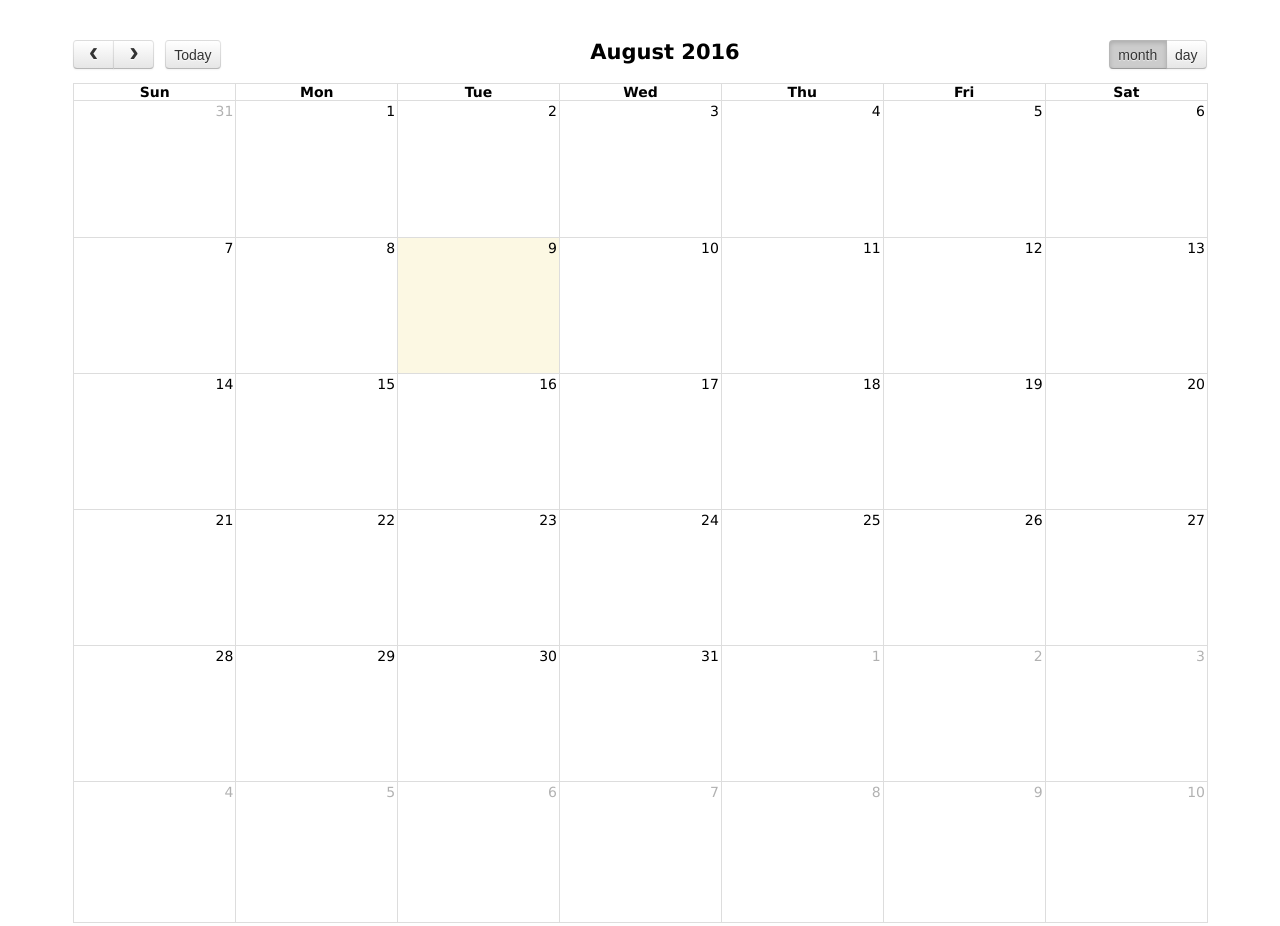
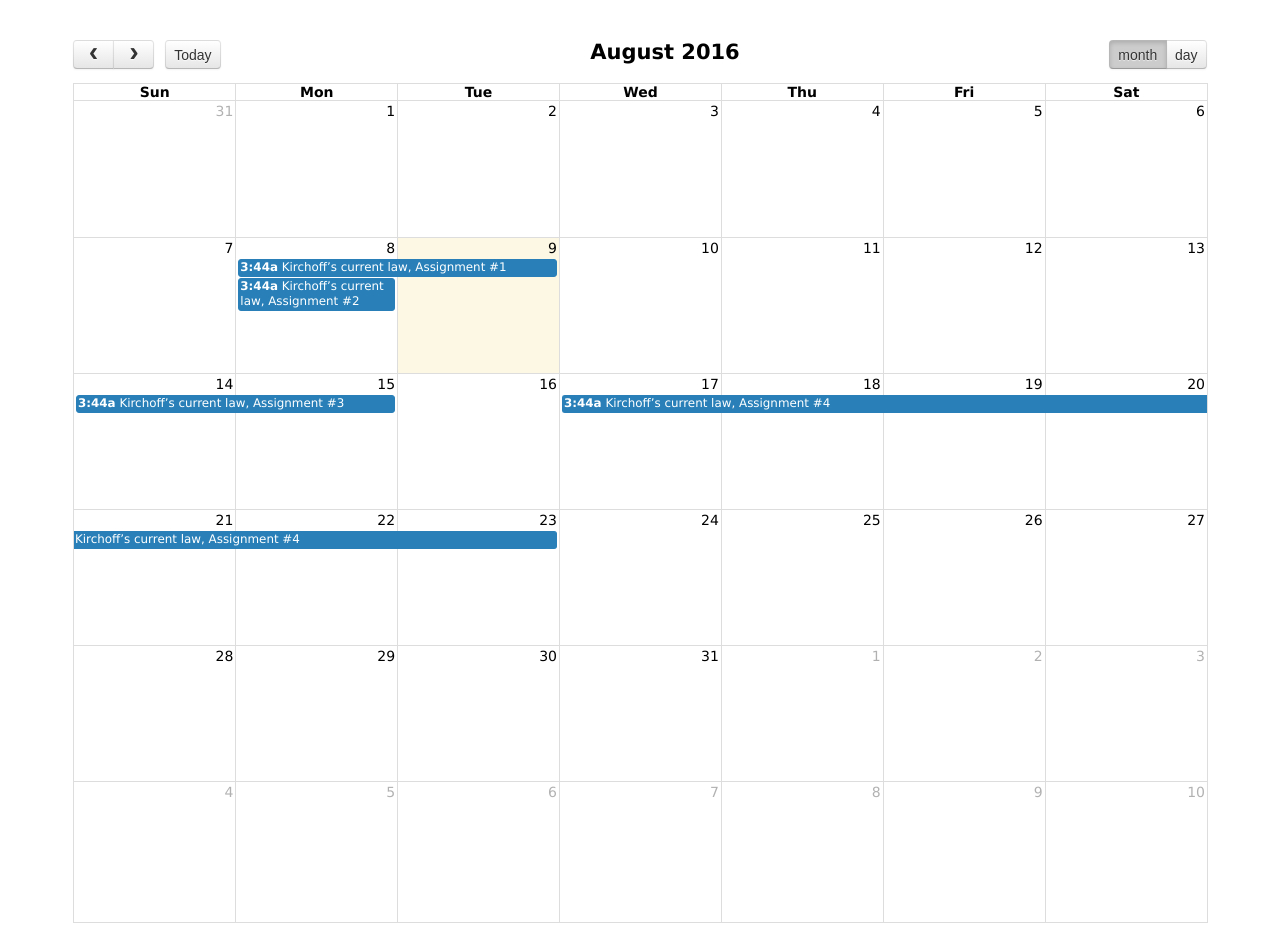
Before and after one commit to vsreelasya/Electronix-Tutor, a plain HTML site: page Calendar/index.html in a window 1280 px wide. Drawn offline with Linux system fonts and the light colour scheme.

Commit message:
Added Calendar json

```diff
--- a/Calendar/css/fullcalendar.css
+++ b/Calendar/css/fullcalendar.css
@@ -706,8 +706,6 @@ be a descendant of the grid when it is being dragged.
 .fc-day-grid-event .fc-content { /* force events to be one-line tall */
 	white-space: nowrap;
 	overflow: hidden;
-	height: 40px;
-	font-size: medium;
 }
 
 .fc-day-grid-event .fc-time {
--- a/Calendar/data.json
+++ b/Calendar/data.json
@@ -1,30 +1,33 @@
 [
     {
-		title: 'Kirchoff’s current law, Assignment #2',
-		start: '2016-08-03',
-		color: '#2980b9',
-		topic: 'Physics'
+      "title":"Kirchoff’s current law, Assignment #1",
+      "start":"08-09-2016",
+      "end": "08-11-2016",
+      "color":"#2980b9",
+      "topic":"Physics",
+      "URL":"http://prod.x-in-y.com/asat2016/aries/index.html"
+  },{
+      "title":"Kirchoff’s current law, Assignment #2",
+      "start":"08-09-2016",
+      "end":"08-09-2016",
+      "color":"#2980b9",
+      "topic":"Physics",
+      "URL":"http://prod.x-in-y.com/asat2016/aries/index.html"
   },
   {
-		title: 'Transformers, Assignment #4',
-		start: '2016-08-03',
-		end  : '2016-08-05',
-		color: '#c0392b',
-		topic: 'Movies'
-
+      "title":"Kirchoff’s current law, Assignment #3",
+      "start":"08-15-2016",
+      "end":"08-17-2016",
+      "color":"#2980b9",
+      "topic":"Physics",
+      "URL":"http://prod.x-in-y.com/asat2016/aries/index.html"
   },
   {
-		title: 'Diodes Dragoon Assignment',
-		start: '2016-08-12',
-		end: '2016-08-13',
-		color: '#16a085',
-		topic: 'Physics'
-	},
-	{
-		title: 'Zener Diode: Auto-Tutor assignment',
-		start: '2016-08-23',
-		end: '2016-08-26',
-		color: '#8e44ad',
-		topic: 'Physics'
+      "title":"Kirchoff’s current law, Assignment #4",
+      "start":"08-18-2016",
+      "end":"08-25-2016",
+      "color":"#2980b9",
+      "topic":"Physics",
+      "URL":"http://prod.x-in-y.com/asat2016/aries/index.html"
   }
 ]
--- a/Calendar/index.html
+++ b/Calendar/index.html
@@ -14,9 +14,6 @@
     <script>
 
         $(document).ready(function() {
-			$.ajax({url: "data.json", success: function(result){
-				console.log(result);
-			}});
             var today = moment().format('YYYY-MM-DD')
             $('#calendar').fullCalendar({
                 customButtons: {
@@ -36,11 +33,18 @@
                 defaultDate: moment().format('YYYY-MM-DD'),
                 editable: true,
             eventLimit: true, // allow "more" link when too many events
-            events: [],
+            eventSources: [
+                // Will be replaced with Web Service / API
+                {
+                    url: 'data.json',
+                    type: 'GET',
+                    error: function() {
+                        alert('there was an error while fetching events!');
+                    }
+                }
+                ],
                 eventClick: function(calEvent, jsEvent, view) {
-                alert('Event: ' + calEvent.title + '\n' + 'Topic: ' + calEvent.topic);
-                // change the border color just for fun
-                //$(this).css('border', '5px solid red');
+                    alert('Event: ' + calEvent.title + '\n' + 'Topic: ' + calEvent.topic + '\n URL: ' + calEvent.URL);
                 },
                 dayClick: function(date, allDay, jsEvent, view) {
                 //console.log(view.name);
```
Also changed, not shown: 1 other file. Lines whose indentation alone changed are shown as unchanged.
